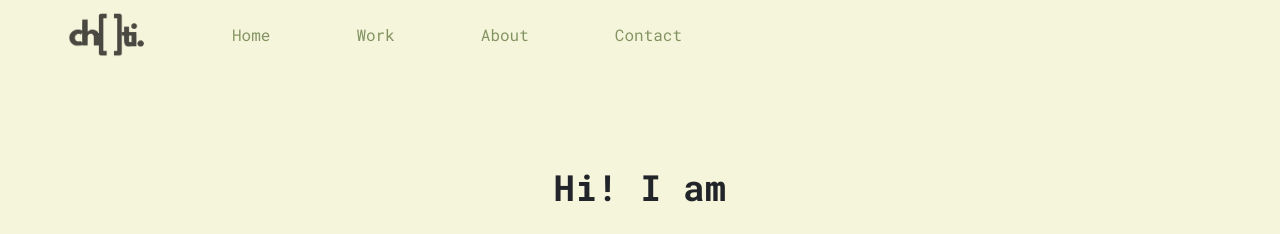
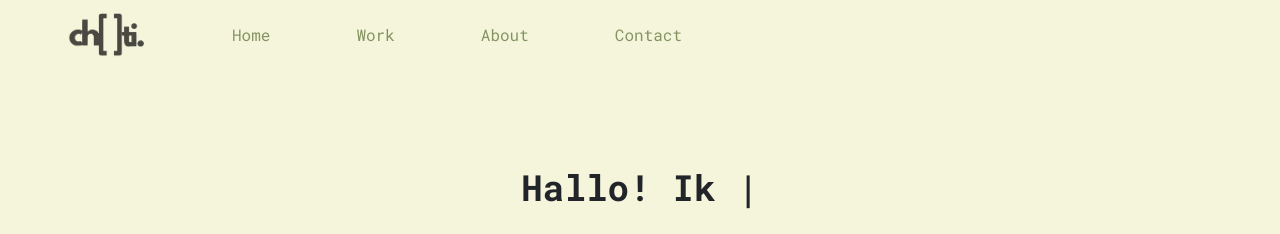
Before and after one commit to jgchoti/jgchoti.github.io, a React (Create React App) app: page / in a window 1280 px wide. Shown: the top 234 px of the page. Built offline with nearby package versions, Linux system fonts and the light colour scheme.

Commit message:
Update Hero.js

```diff
--- a/src/component/Hero.js
+++ b/src/component/Hero.js
@@ -1,10 +1,11 @@
 import React from 'react';
 import { Link } from 'react-router-dom';
+import { ReactTyped } from "react-typed";
 
 function Hero() {
     return (
         <div className="hero">
-            <p>Hi! I am</p>
+            <p><ReactTyped strings={["Hello! I am", "สวัสดีค่ะ ฉันชื่อ", "Hallo! Ik ben", "Hi! My name is", "Dag! Mijn naam is"]} typeSpeed={100} loop /></p>
             <h1>Chotirat Jonggrit</h1>
             <h2>Discover My Project Portfolio!</h2>
             <Link to="/contact" className="btn-branding" title="Contact Choti">Contact Me</Link>
```
